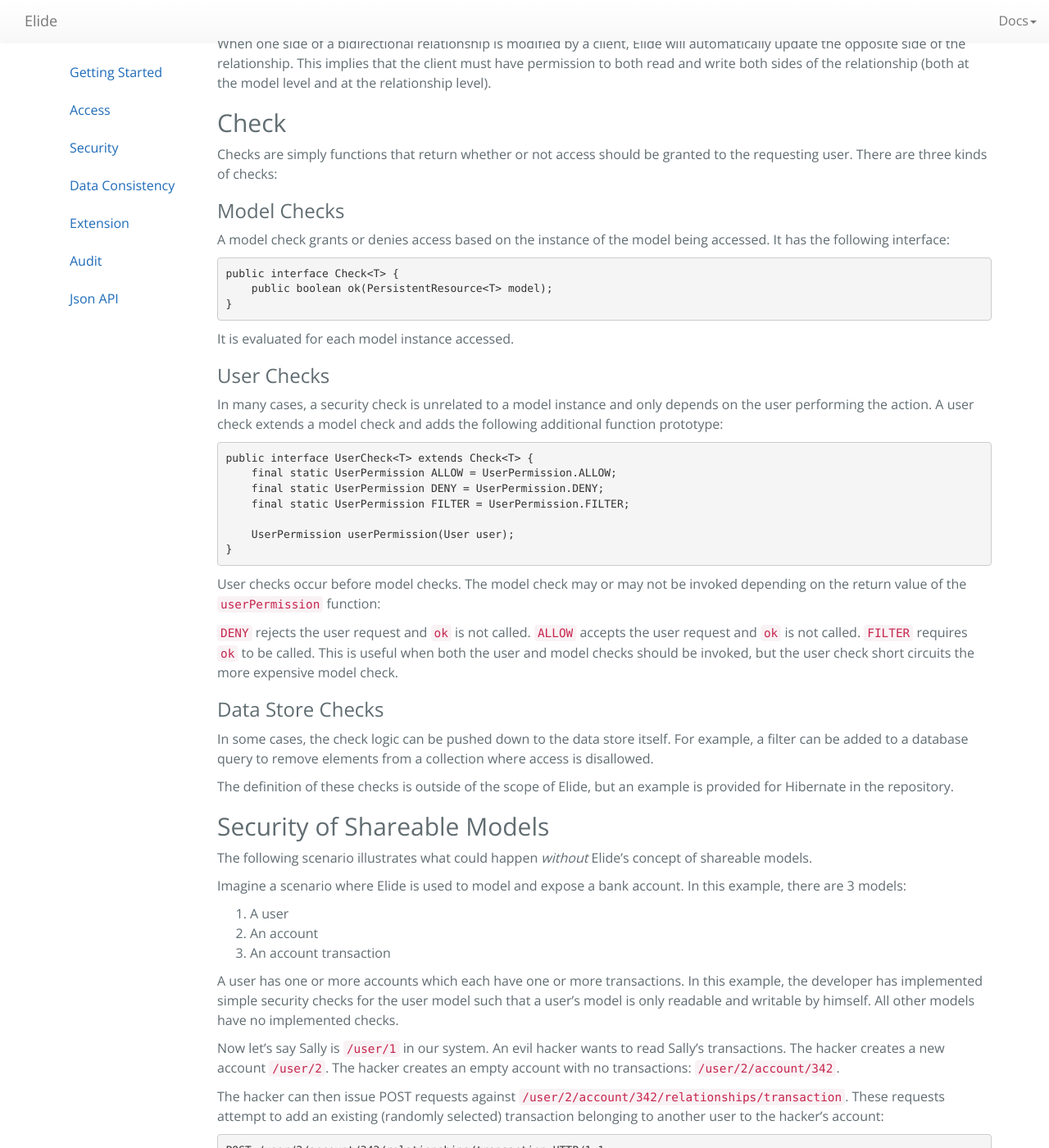
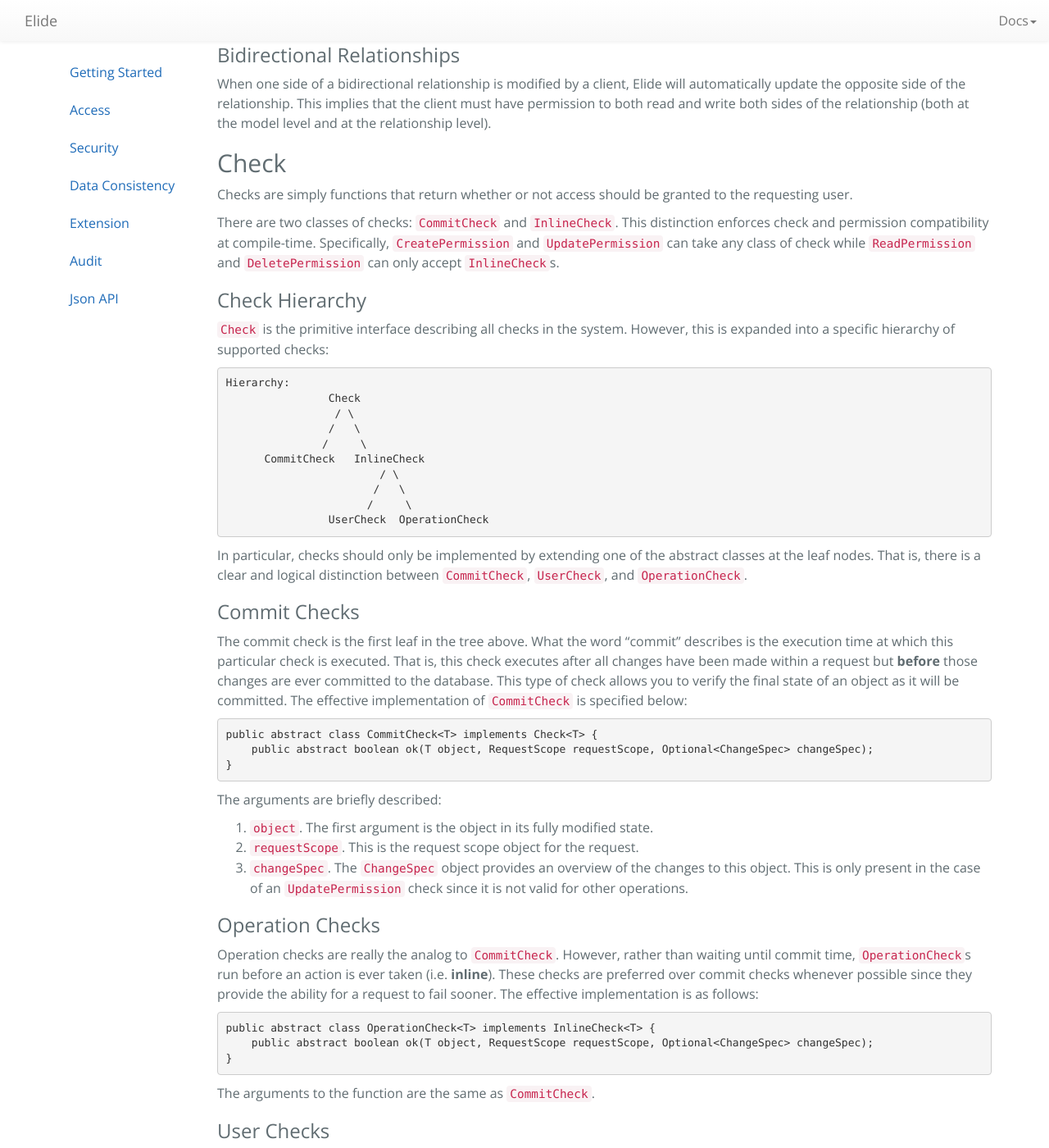
Before and after one commit to yahoo/elide-doc, a Jekyll site: the page built from pages/guide/03-security.md, in a window 1280 px wide and 1400 px high, scrolled down 1525 px. Shown: the whole window at 82% size. Built offline with Jekyll 4.4.1, drawn with Linux system fonts in a browser that asks for light colours; nearby versions of some CDN libraries; Markdown is read by kramdown in place of the engine named in the settings; some of the changed text lies outside the part shown.

Commit message:
Initial commit for Elide 2.0 security docs.

````diff
--- a/pages/guide/03-security.md
+++ b/pages/guide/03-security.md
@@ -12,7 +12,7 @@
 * **Persistent Resource** - all JPA annotated models are wrapped in `PersistentResource` objects.  Each `PersistentResource` includes a lineage or directed path of prior resources that were accessed to reach this particular resource.  A lineage can only traverse the JPA annotated relationships between models.  The current resource and any resource in its lineage can be referenced by a check.
 
 ## Permission Annotations
-Permissions include `ReadPermission`, `WritePermission`, `CreatePermission`, `DeletePermission`, and `SharePermission`.
+Permissions include `ReadPermission`, `UpdatePermission`, `CreatePermission`, `DeletePermission`, and `SharePermission`. Permissions are annotations (i.e. `@ReadPermission(any = {...})`) which can be applied to a model at the `package`, `entity`, or `field`-level. Evaluation precedence is: `package < entity < field`.
 
 All permissions are configured in 1 of 2 ways:
 
@@ -53,9 +53,9 @@
 1. Read permission check on the article model.
 1. Read field permission check on the article's `comments` relationship.
 1. Read permission check on the comment model.
-1. Write permission check on the comment model.
+1. Update permission check on the comment model.
 1. Read field permission check on the comment's `title` attribute.
-1. Write field permission check on the comment's `title` attribute.
+1. Update field permission check on the comment's `title` attribute.
 
 ### Bidirectional Relationships
 
@@ -66,39 +66,65 @@
 ## Check
 
 Checks are simply functions that return whether or not access should be granted to the requesting user.
-There are three kinds of checks:
 
-### Model Checks
-A model check grants or denies access based on the instance of the model being accessed.  It has the following interface:
+There are two classes of checks: `CommitCheck` and `InlineCheck`. This distinction enforces check and permission compatibility at compile-time. Specifically, `CreatePermission` and `UpdatePermission` can take any class of check while `ReadPermission` and `DeletePermission` can only accept `InlineCheck`s.
 
-```Java
-public interface Check<T> {
-    public boolean ok(PersistentResource<T> model);
+### Check Hierarchy
+
+`Check` is the primitive interface describing all checks in the system. However, this is expanded into a specific hierarchy of supported checks:
+
+```
+Hierarchy:
+                Check
+                 / \
+                /   \
+               /     \
+      CommitCheck   InlineCheck
+                        / \
+                       /   \
+                      /     \
+                UserCheck  OperationCheck
+```
+
+In particular, checks should only be implemented by extending one of the abstract classes at the leaf nodes. That is, there is a clear and logical distinction between `CommitCheck`, `UserCheck`, and `OperationCheck`.
+
+### Commit Checks
+
+The commit check is the first leaf in the tree above. What the word "commit" describes is the execution time at which this particular check is executed. That is, this check executes after all changes have been made within a request but **before** those changes are ever committed to the database. This type of check allows you to verify the final state of an object as it will be committed. The effective implementation of `CommitCheck` is specified below:
+
+```
+public abstract class CommitCheck<T> implements Check<T> {
+    public abstract boolean ok(T object, RequestScope requestScope, Optional<ChangeSpec> changeSpec);
 }
 ```
-It is evaluated for each model instance accessed.
+
+The arguments are briefly described:
+
+  1. `object`. The first argument is the object in its fully modified state.
+  1. `requestScope`. This is the request scope object for the request.
+  1. `changeSpec`. The `ChangeSpec` object provides an overview of the changes to this object. This is only present in the case of an `UpdatePermission` check since it is not valid for other operations.
+
+### Operation Checks
+
+Operation checks are really the analog to `CommitCheck`. However, rather than waiting until commit time, `OperationCheck`s run before an action is ever taken (i.e. **inline**). These checks are preferred over commit checks whenever possible since they provide the ability for a request to fail sooner. The effective implementation is as follows:
+
+```
+public abstract class OperationCheck<T> implements InlineCheck<T> {
+    public abstract boolean ok(T object, RequestScope requestScope, Optional<ChangeSpec> changeSpec);
+}
+```
+
+The arguments to the function are the same as `CommitCheck`.
 
 ### User Checks
 
-In many cases, a security check is unrelated to a model instance and only depends on the user performing the action.
-A user check extends a model check and adds the following additional function prototype:
+User checks depend strictly on the user. These are inline checks (i.e. they run as operations occur rather than deferring until commit time) which only take a `User` object as input. Effectively, the `UserCheck` class has the following definition:
 
-```Java
-public interface UserCheck<T> extends Check<T> {
-    final static UserPermission ALLOW = UserPermission.ALLOW;
-    final static UserPermission DENY = UserPermission.DENY;
-    final static UserPermission FILTER = UserPermission.FILTER;
-
-    UserPermission userPermission(User user);
+```
+public abstract class UserCheck implements InlineCheck {
+    public abstract boolean ok(User user);
 }
 ```
-User checks occur before model checks.  The model check may or may not be invoked depending on the return
-value of the `userPermission` function:
-
-`DENY` rejects the user request and `ok` is not called.
-`ALLOW` accepts the user request and `ok` is not called.
-`FILTER` requires `ok` to be called.  This is useful when both the user and model checks
-should be invoked, but the user check short circuits the more expensive model check.
 
 ### Data Store Checks
 
````
